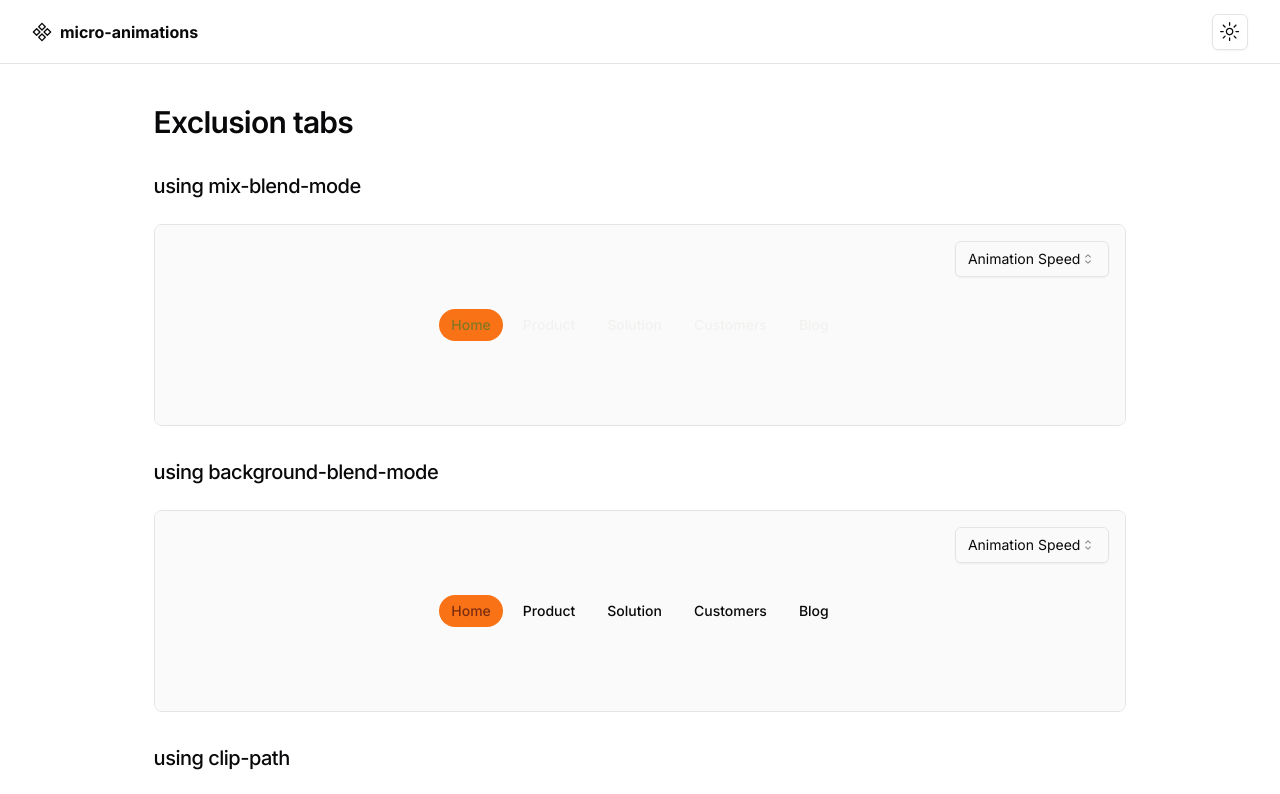
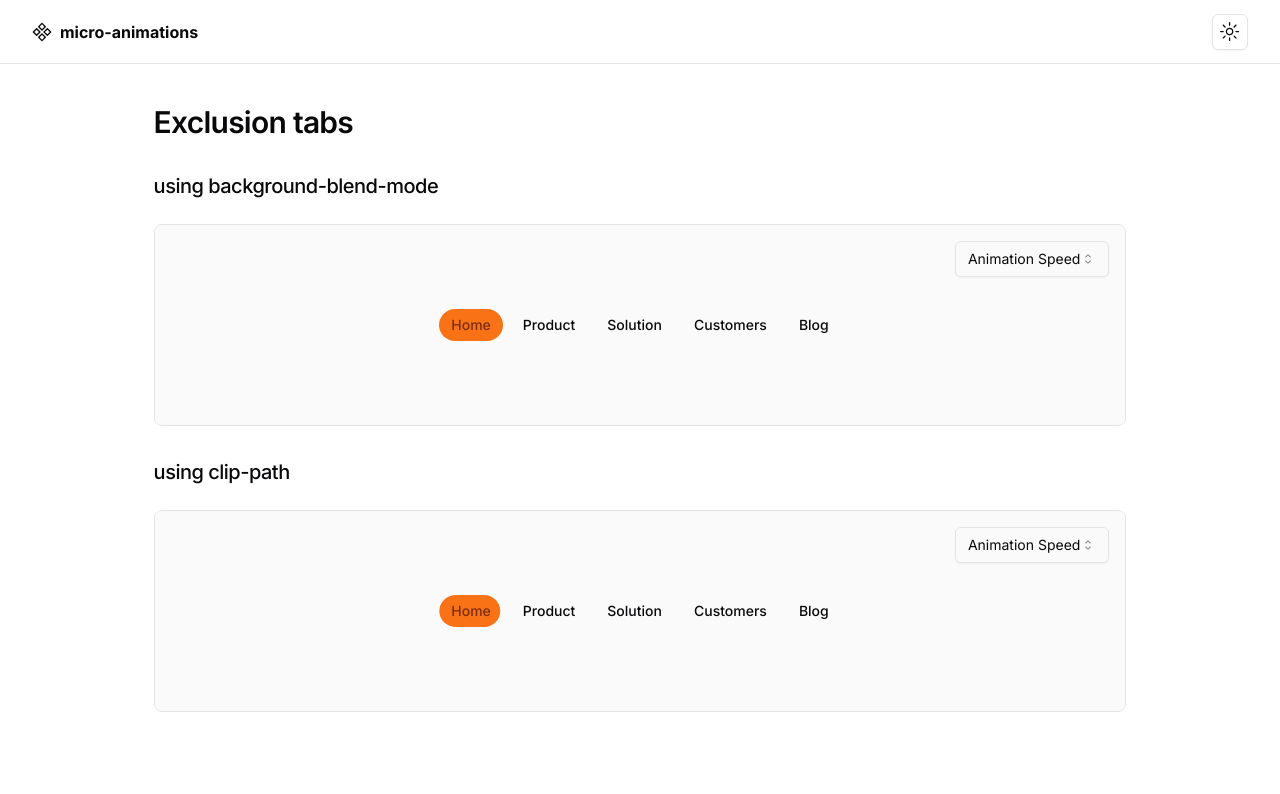
Before and after one commit to HelixMorphe/micro-animations, a Next.js app: page / in a window 1280 px wide. Shown: the top 794 px of the page. Built offline with nearby package versions, Linux system fonts and the light colour scheme.

Commit message:
MA-001 | remove tabs with mix-blend-mode

```diff
--- a/app/page.tsx
+++ b/app/page.tsx
@@ -1,7 +1,6 @@
 import {
   ExclusiveTabsUsingBgBlendMode,
   ExclusiveTabsUsingClipPath,
-  ExclusiveTabsUsingMixBlendMode,
 } from '@/components/animations/exclusive-tabs';
 import DisplayBox from '@/components/ui/display-box';
 
@@ -12,13 +11,7 @@ export default function Home() {
         <h2 className='pt-10 text-3xl font-semibold tracking-tight transition-colors'>
           Exclusion tabs
         </h2>
-        <h3 className='mt-8 mb-6 scroll-m-20 text-xl font-medium tracking-tight'>
-          using <span>mix-blend-mode</span>
-        </h3>
         {/* <p className='mb-8 leading-7 [&:not(:first-child)]:mt-6'></p> */}
-        <DisplayBox>
-          <ExclusiveTabsUsingMixBlendMode />
-        </DisplayBox>
         <h3 className='mt-8 mb-6 scroll-m-20 text-xl font-medium tracking-tight'>
           using <span>background-blend-mode</span>
         </h3>
--- a/components/animations/exclusive-tabs.tsx
+++ b/components/animations/exclusive-tabs.tsx
@@ -22,39 +22,6 @@ const tabs: Tab[] = [
   { id: 4, label: 'Customers' },
   { id: 5, label: 'Blog' },
 ];
-
-function ExclusiveTabsUsingMixBlendMode({ animationSpeed }: { animationSpeed?: number }) {
-  let [activeTab, setActiveTab] = useState<number>(tabs[0].id);
-
-  return (
-    <div className='flex space-x-2 text-sm'>
-      {tabs.map((tab) => (
-        <button
-          key={tab.id}
-          onClick={() => {
-            setActiveTab(tab.id);
-          }}
-          className={cn(
-            'relative rounded-full px-3 py-1.5 font-medium outline-2 outline-orange-500',
-            activeTab === tab.id && "text-orange-900"
-          )}
-        >
-          {activeTab === tab.id && (
-            <motion.div
-              style={{
-                borderRadius: 9999,
-              }}
-              transition={{ duration: animationSpeed || 0.6 }}
-              layoutId='active-pill-mix-blend-mode'
-              className='bg-orange-500 absolute inset-0'
-            ></motion.div>
-          )}
-          <span className='relative z-10 mix-blend-exclusion'>{tab.label}</span>
-        </button>
-      ))}
-    </div>
-  );
-}
 
 function ExclusiveTabsUsingBgBlendMode({
   animationSpeed,
@@ -81,7 +48,7 @@ function ExclusiveTabsUsingBgBlendMode({
               style={{
                 borderRadius: 9999,
               }}
-              transition={{ duration: animationSpeed || 0.6 }}
+              transition={{ duration: animationSpeed || 0.2 }}
               layoutId='active-pill-bg-blend-mode'
               className='bg-orange-500 absolute inset-0'
             ></motion.div>
@@ -97,16 +64,16 @@ function ExclusiveTabsUsingClipPath({
   animationSpeed,
 }: {
   animationSpeed?: number;
-  }) {
+}) {
   let [mount, setIsMount] = useState<boolean>(false);
   let [activeTab, setActiveTab] = useState<number>(tabs[0].id);
   const [tabDimensions, setTabDimensions] = useState({ width: 0, left: 0 });
 
   useEffect(() => {
     if (!mount) {
-      setIsMount(true)
+      setIsMount(true);
     }
-  },[])
+  }, []);
 
   // Define the type of elements the ref will hold
   const tabsRef = useRef<HTMLButtonElement[]>([]);
@@ -119,7 +86,7 @@ function ExclusiveTabsUsingClipPath({
         left: tabsRef.current[index].offsetLeft,
       });
     }
-    console.log({tabsRef})
+    console.log({ tabsRef });
   };
 
   useEffect(() => {
@@ -135,7 +102,9 @@ function ExclusiveTabsUsingClipPath({
     clipPath: `inset(0px calc(100% - (${tabDimensions.left}px + ${tabDimensions.width}px)) calc(100% - (0px + 32px)) ${tabDimensions.left}px round 999px)`,
   };
 
-  const transitionDuration = animationSpeed ? (animationSpeed * 1000).toString() + "ms" : "600ms"
+  const transitionDuration = animationSpeed
+    ? (animationSpeed * 1000).toString() + 'ms'
+    : '200ms';
 
   return (
     <div className='flex text-sm relative'>
@@ -146,7 +115,8 @@ function ExclusiveTabsUsingClipPath({
             key={tab.id}
             onClick={() => selectTab(tab.id)}
             className={cn(
-              'relative rounded-full px-3 py-1.5 font-medium outline-2 outline-orange-500 text-white', !mount && index === 0 && "bg-orange-500 text-black"
+              'relative rounded-full px-3 py-1.5 font-medium outline-2 outline-orange-500',
+              !mount && index === 0 && 'bg-orange-500 text-black'
             )}
           >
             <span className='relative z-10 bg-blend-exclusion'>
@@ -160,14 +130,17 @@ function ExclusiveTabsUsingClipPath({
         aria-hidden='true'
         style={{
           borderRadius: 9999,
-          clipPath: mount && clipPathStyle.clipPath || "",
+          clipPath: (mount && clipPathStyle.clipPath) || '',
           transitionDuration: transitionDuration,
         }}
-        className={cn('z-10 absolute top-0 left-0 hidden text-sm space-x-2', mount && "block bg-orange-500")}
+        className={cn(
+          'z-10 absolute top-0 left-0 hidden text-sm space-x-2',
+          mount && 'block bg-orange-500'
+        )}
       >
         {tabs.map((tab) => (
           <button
-            aria-hidden="true"
+            aria-hidden='true'
             key={tab.id}
             onClick={() => {
               setActiveTab(tab.id);
@@ -184,8 +157,4 @@ function ExclusiveTabsUsingClipPath({
   );
 }
 
-export {
-  ExclusiveTabsUsingBgBlendMode,
-  ExclusiveTabsUsingClipPath,
-  ExclusiveTabsUsingMixBlendMode,
-};
+export { ExclusiveTabsUsingBgBlendMode, ExclusiveTabsUsingClipPath };
--- a/components/ui/display-box.tsx
+++ b/components/ui/display-box.tsx
@@ -18,9 +18,9 @@ const DisplayBox = ({ children }: { children?: ReactElement }) => {
 
   const handleSelectChange = (value: string) => {
     if (value === "1") {
-      setAnimationSpeed(0.6)
+      setAnimationSpeed(0.2)
     } else if (value === "2") {
-       setAnimationSpeed(0.2);
+       setAnimationSpeed(0.6);
     } else if (value === "3") {
        setAnimationSpeed(5);
     } else {
@@ -42,9 +42,9 @@ const DisplayBox = ({ children }: { children?: ReactElement }) => {
             <SelectValue placeholder='Animation Speed' />
           </SelectTrigger>
           <SelectContent>
-            <SelectItem value='2'>Fast</SelectItem>
-            <SelectItem value='1'>Normal</SelectItem>
-            <SelectItem value='3'>Slow</SelectItem>
+            <SelectItem value='1'>Default</SelectItem>
+            <SelectItem value='2'>Slow</SelectItem>
+            <SelectItem value='3'>Super Slow</SelectItem>
           </SelectContent>
         </Select>
       </div>
```
